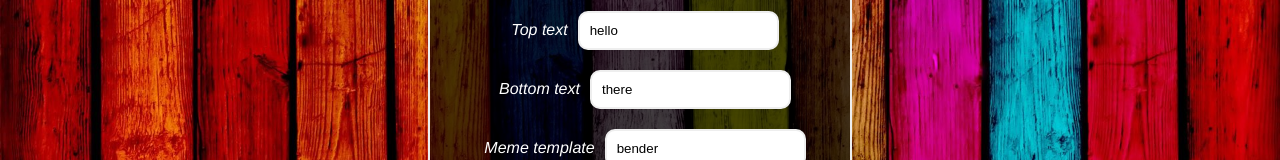
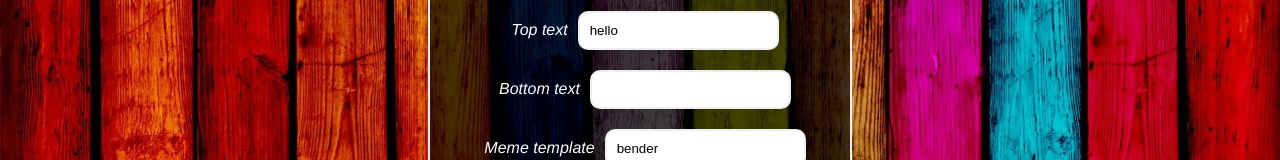
Before and after one commit to DerTimonius/meme-generator-react, a React (Create React App) app: page / in a window 1280 px wide. Shown: the part 464-624 px from the top of the page. Built offline with nearby package versions, Linux system fonts and the light colour scheme.

Commit message:
Remove initial bottom text

```diff
--- a/src/App.js
+++ b/src/App.js
@@ -3,7 +3,7 @@ import { useState } from 'react';
 
 function App() {
   const [topText, setTopText] = useState('hello');
-  const [bottomText, setBottomText] = useState('there');
+  const [bottomText, setBottomText] = useState('');
   const [memeType, setMemeType] = useState('bender');
   const [image, setImage] = useState(
     ' https://api.memegen.link/images/bender/hello/there.jpeg ',
```
